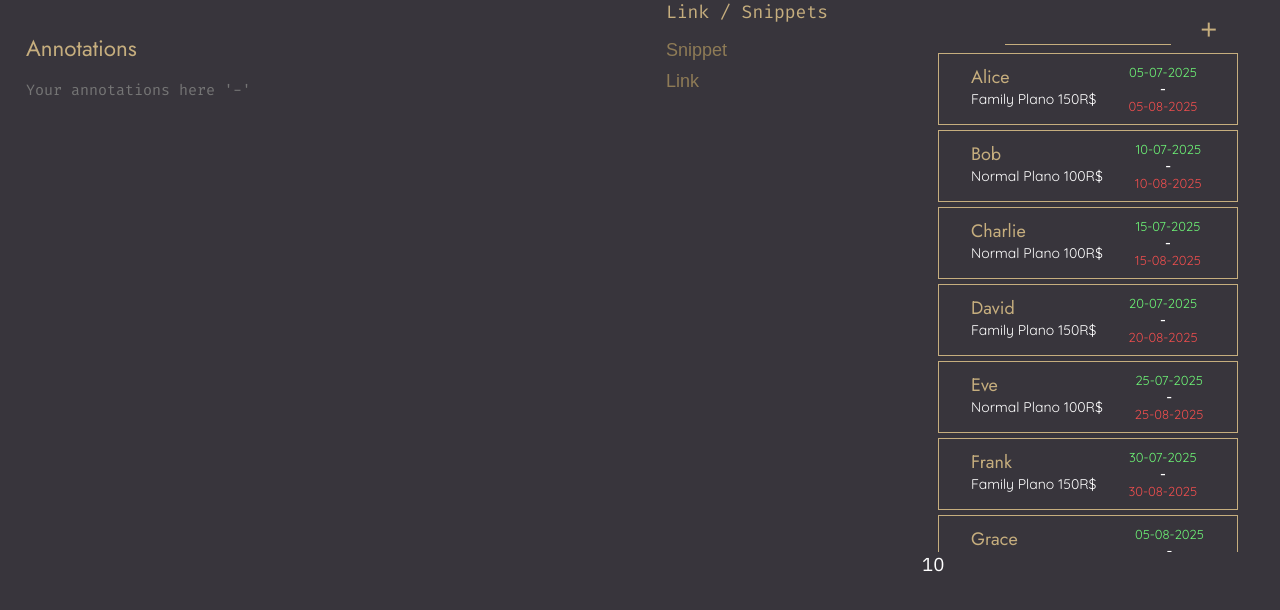
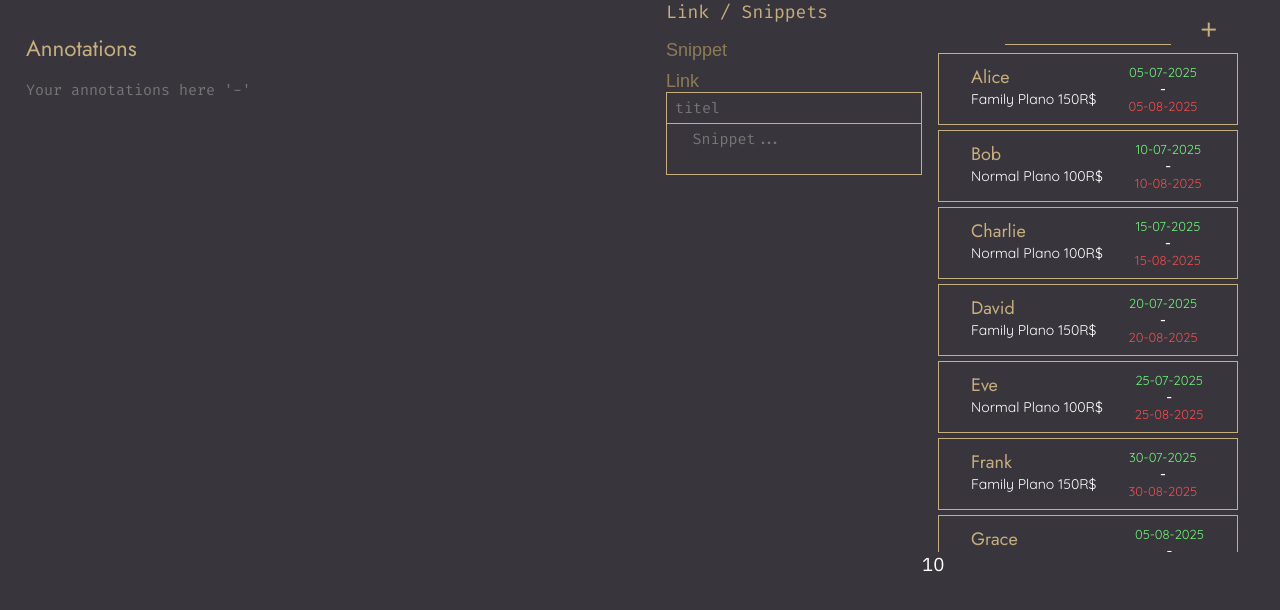
Before and after one commit to renansouza12/ClientEase, an Angular app: page / in a window 1280 px wide. Shown: the top 610 px of the page. Built offline with nearby package versions, Linux system fonts and the light colour scheme.

Commit message:
wip: add snipped card

```diff
--- a/src/app/components/links-and-snippets/links-and-snippets.component.html
+++ b/src/app/components/links-and-snippets/links-and-snippets.component.html
@@ -4,5 +4,5 @@
     <button>Link</button>
 </div>
 <div class="snippets">
-
+<app-snippet-card/>
 </div>
--- a/src/app/components/links-and-snippets/links-and-snippets.component.ts
+++ b/src/app/components/links-and-snippets/links-and-snippets.component.ts
@@ -1,8 +1,9 @@
 import { Component } from '@angular/core';
+import { SnippetCardComponent } from '../snippet-card/snippet-card.component';
 
 @Component({
   selector: 'app-links-and-snippets',
-  imports: [],
+  imports: [SnippetCardComponent],
   templateUrl: './links-and-snippets.component.html',
   styleUrl: './links-and-snippets.component.scss'
 })
--- /dev/null
+++ b/src/app/components/snippet-card/snippet-card.component.html
@@ -0,0 +1,8 @@
+<input class="snippet_title" type="text" placeholder="titel"/>
+<textarea
+        name="snippet_text"
+        id="snippet_text"
+        placeholder="Snippet..."
+        (click)="snippetClick($event)"
+        [(ngModel)]="snippetText"
+        ></textarea>
--- /dev/null
+++ b/src/app/components/snippet-card/snippet-card.component.scss
@@ -0,0 +1,22 @@
+:host{
+    height:100%;
+    width: 100%;
+    border: 1px solid var(--primary-color);
+    display: flex;
+    flex-direction: column;
+
+    input{
+        border-bottom: 1px solid var(--primary-color);
+        color: var(--white-color);
+        font-family: var(--fira-font);
+        font-size: 15px;
+        width: 100%;
+        padding: 5px .5rem ;
+    }
+    textarea{
+        height: 100%;
+        width: 100%;
+        padding: 2% 10%;
+        text-align: justify;
+    }
+}
--- /dev/null
+++ b/src/app/components/snippet-card/snippet-card.component.ts
@@ -0,0 +1,17 @@
+import { Component } from '@angular/core';
+import { FormsModule } from '@angular/forms';
+@Component({
+  selector: 'app-snippet-card',
+  imports: [FormsModule],
+  templateUrl: './snippet-card.component.html',
+  styleUrl: './snippet-card.component.scss'
+})
+export class SnippetCardComponent {
+    protected snippetText!:string;
+
+
+    protected snippetClick(){
+
+
+    }
+}
```
